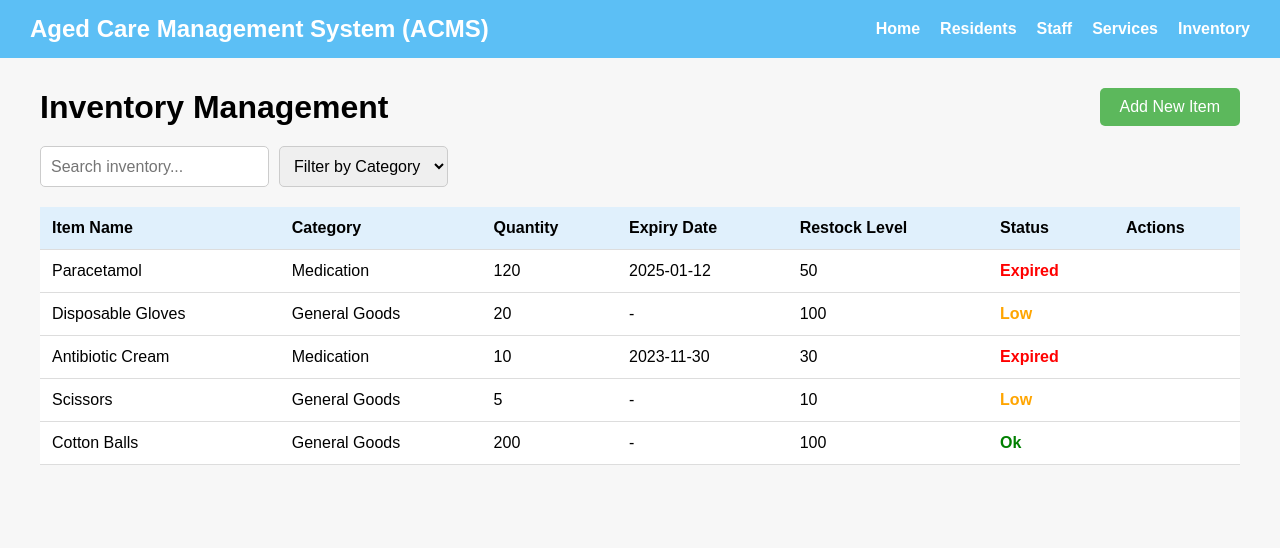
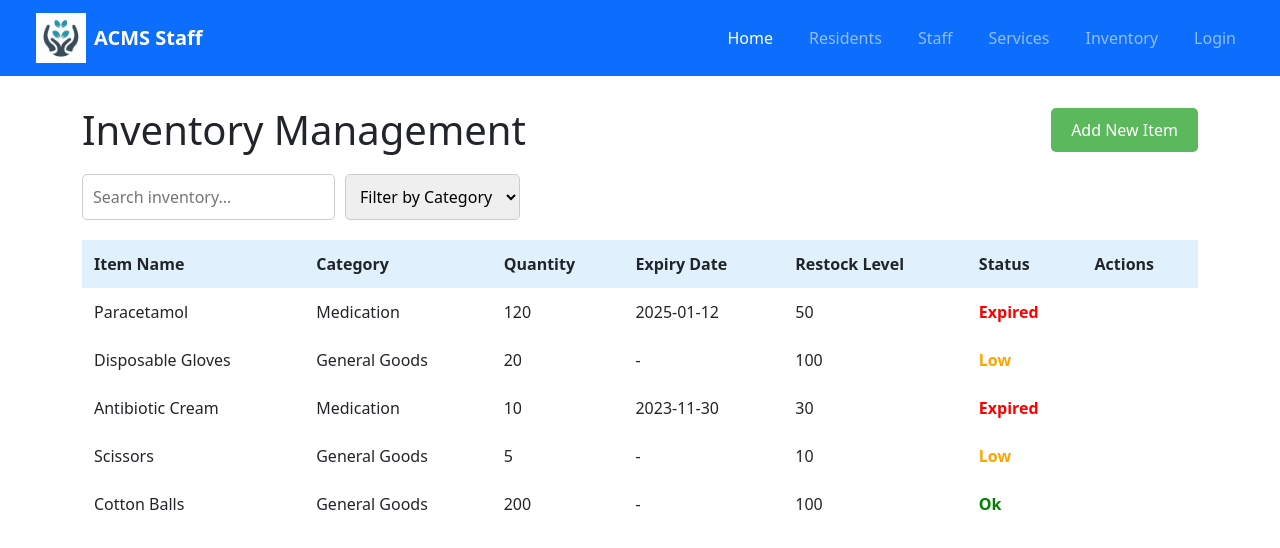
Before and after one commit to athwtrrrr/ICT_Project-A_Aged_Care_System, a website: page inventory.html in a window 1280 px wide. Drawn offline with nearby package versions, Linux system fonts and the light colour scheme.

Commit message:
navigation changes

```diff
--- a/inventory.html
+++ b/inventory.html
@@ -5,21 +5,45 @@
     <meta name="viewport" content="width=device-width, initial-scale=1.0" />
     <title>Inventory Management - ACMS</title>
     <link rel="stylesheet" href="inventory.css" />
+    <link href="https://cdn.jsdelivr.net/npm/bootstrap@5.3.2/dist/css/bootstrap.min.css" rel="stylesheet"/>
     <script src="inventory.js" defer></script>
 </head>
 <body>
-    <header>
-        <div class="site-title">Aged Care Management System (ACMS)</div>
-        <nav>
-            <ul>
-                <li><a href="#">Home</a></li>
-                <li><a href="#">Residents</a></li>
-                <li><a href="#">Staff</a></li>
-                <li><a href="#">Services</a></li>
-                <li><a href="#">Inventory</a></li>
+    <nav class="navbar navbar-expand-lg navbar-dark bg-primary px-4">
+        <div class="container-fluid">
+          <a class="navbar-brand d-flex align-items-center" href="home.html">
+            <img src="logo.png" alt="Aged Care Logo" style="max-height: 50px;" class="me-2">
+            <span>ACMS Staff</span>
+          </a>
+          <button class="navbar-toggler" type="button" data-bs-toggle="collapse" data-bs-target="#navbarNav"
+                  aria-controls="navbarNav" aria-expanded="false" aria-label="Toggle navigation">
+            <span class="navbar-toggler-icon"></span>
+          </button>
+
+          <div class="collapse navbar-collapse" id="navbarNav">
+            <ul class="navbar-nav ms-auto">
+              <li class="nav-item">
+                <a class="nav-link active" aria-current="page" href="home.html">Home</a>
+              </li>
+              <li class="nav-item">
+                <a class="nav-link" href="admin-dashboardresident.html">Residents</a>
+              </li>
+              <li class="nav-item">
+                <a class="nav-link" href="staff_directory.html">Staff</a>
+              </li>
+              <li class="nav-item">
+                <a class="nav-link" href="services.html">Services</a>
+              </li>
+              <li class="nav-item">
+                <a class="nav-link" href="inventory.html">Inventory</a>
+              </li>
+              <li class="nav-item">
+                <a class="nav-link" href="index.html">Login</a>
+              </li>
             </ul>
-        </nav>
-    </header>
+          </div>
+        </div>
+      </nav>
 
     <div class="container">
         <div class="inventory-header">
```
Also changed, not shown: admin-dashboardresident.html (+13 -6 lines), family-portalresident.html (+11 -6 lines), home.html (+1 -33 lines), services.html (+12 -7 lines), staff_directory.html (+7 -18 lines).
